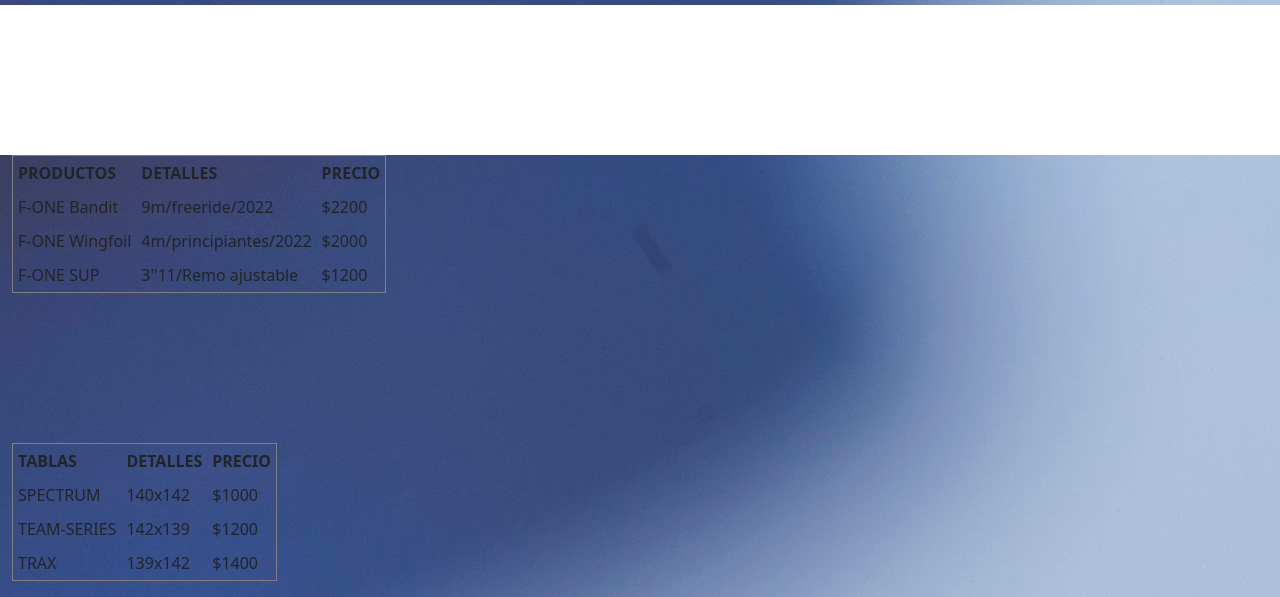
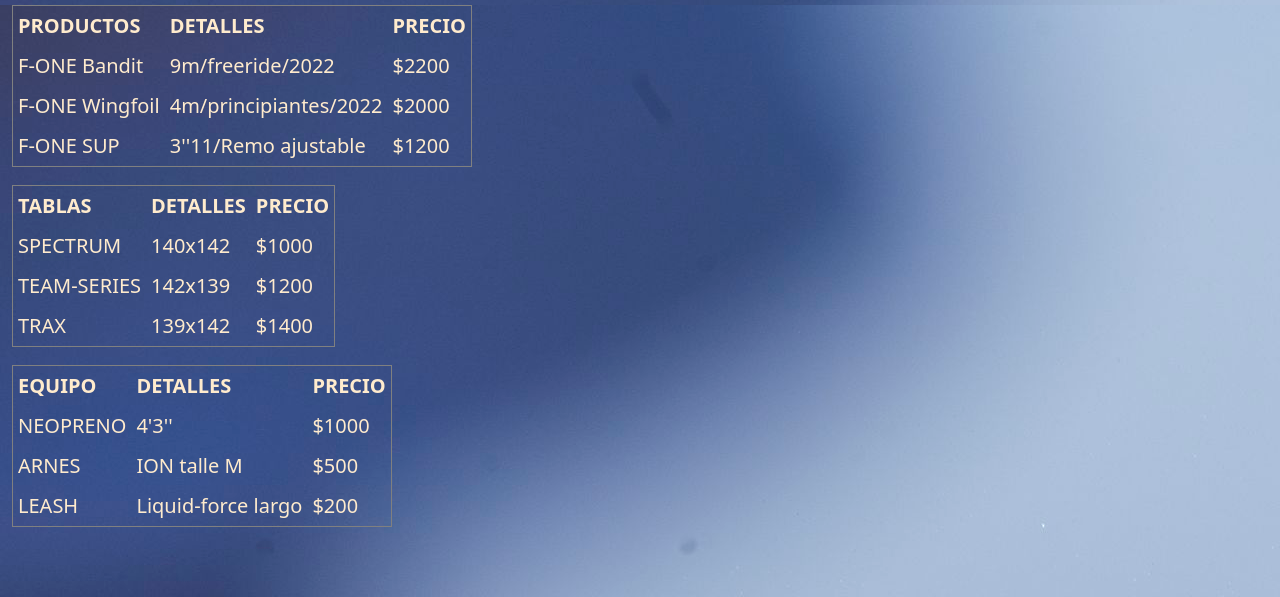
Before and after one commit to BauMazzoleni/PF-MAZZOLENI, a website: page pages/productos.html in a window 1280 px wide. Shown: the part 203-800 px from the top of the page. Drawn offline with nearby package versions, Linux system fonts and the light colour scheme.

Commit message:
agregue grids a las tablas de la seccion de productos

```diff
--- a/pages/productos.html
+++ b/pages/productos.html
@@ -23,12 +23,13 @@
     />
     <title>Productos</title>
     <!-- LINK CSS AOS -->
-    <link href="https://unpkg.com/aos@2.3.1/dist/aos.css" rel="stylesheet">
+    <link href="https://unpkg.com/aos@2.3.1/dist/aos.css" rel="stylesheet" />
     <!-- LINK CSS -->
     <link rel="stylesheet" href="../css/style.css" />
   </head>
 
   <body>
+    <header>
       <nav class="navbar bgPrincipal letra">
         <div class="container-fluid">
           <a class="navbar-brand" href="../index.html">
@@ -89,10 +90,12 @@
           </div>
         </div>
       </nav>
+    </header>
 
     <div class="container-fluid bgPrincipal no-margin">
-
-        <div>
+      <main class="gridProd">
+        <!-- Tabla de kites -->
+        <div class="t-kites letra">
           <table border="1" cellpadding="5">
             <tr>
               <th>PRODUCTOS</th>
@@ -116,7 +119,8 @@
             </tr>
           </table>
         </div>
-        <div>
+        <!-- Tabla de tablas -->
+        <div class="t-tablas letra">
           <table border="1" cellpadding="5">
             <tr>
               <th>TABLAS</th>
@@ -140,7 +144,8 @@
             </tr>
           </table>
         </div>
-        <div>
+        <!-- Tabla de accesorios -->
+        <div class="t-acces letra">
           <table border="1" cellpadding="5">
             <tr>
               <th>EQUIPO</th>
--- a/scss/_general.scss
+++ b/scss/_general.scss
@@ -66,10 +66,28 @@
   margin-top: 100px;
   margin-bottom: 40px;
 }
-
-table {
-  margin-top: 150px;
-}
 .parrafo {
   color: $color-letra;
 }
+table {
+  margin-bottom: 20px;
+}
+/* GRID PRODUCTOS */
+.gridProd {
+  display: grid;
+  grid-template-columns: 100%;
+  grid-template-rows: 33% 33% 33%;
+  grid-template-areas:
+    "t-kites"
+    "t-tablas"
+    "t-acces";
+}
+.t-kites {
+  grid-area: t-kites;
+}
+.t-tabla {
+  grid-area: t-tabla;
+}
+.t-acces {
+  grid-area: t-acces;
+}
```
Also changed, not shown: css/style.css, 1 other file. Lines whose indentation alone changed are shown as unchanged.
